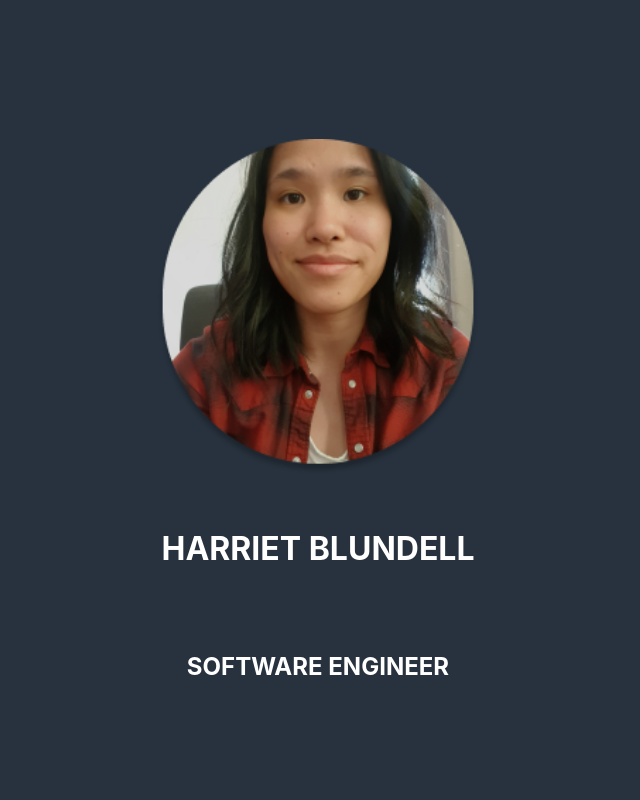
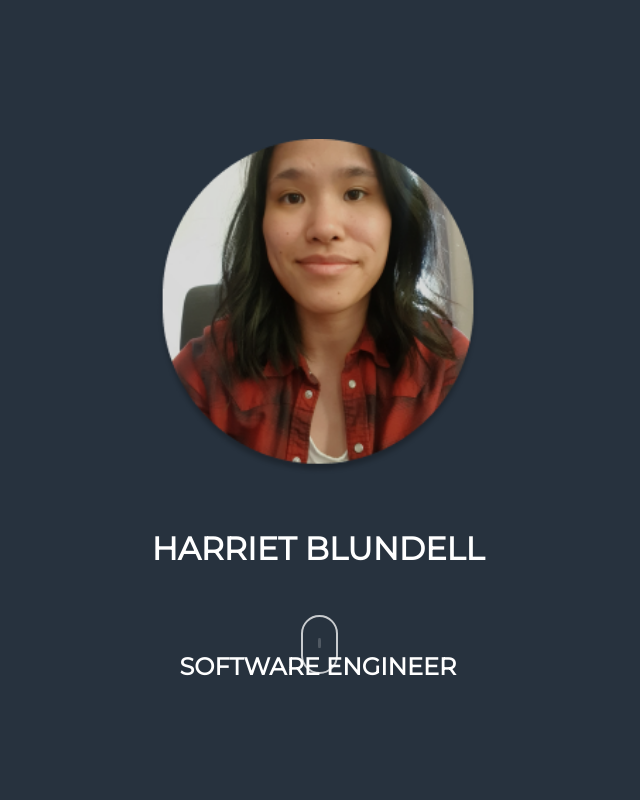
Before and after one commit to Harriet-Blundell/Portfolio, a React (Create React App) app: page / in a window 1280 px wide. Shown: the top 800 px of the page, without its empty margins (322-962 px from the left). Built offline with nearby package versions, Linux system fonts and the light colour scheme.

Commit message:
Add scroll animation

```diff
--- a/public/index.html
+++ b/public/index.html
@@ -1,14 +1,17 @@
 <!DOCTYPE html>
 <html lang="en">
+
 <head>
   <meta charset="utf-8" />
   <link rel="icon" href="%PUBLIC_URL%/favicon.ico" />
+  <link rel="preconnect" href="https://fonts.googleapis.com">
+  <link rel="preconnect" href="https://fonts.gstatic.com" crossorigin>
+  <link
+    href="https://fonts.googleapis.com/css2?family=Montserrat:wght@100;200;300;400&family=Rubik:wght@300;400;500;600;700;800&display=swap"
+    rel="stylesheet">
   <meta name="viewport" content="width=device-width, initial-scale=1" />
   <meta name="theme-color" content="#000000" />
-    <meta
-      name="description"
-      content="Web site created using create-react-app"
-    />
+  <meta name="description" content="Web site created using create-react-app" />
   <link rel="apple-touch-icon" href="%PUBLIC_URL%/logo192.png" />
   <!--
       manifest.json provides metadata used when your web app is installed on a
@@ -26,6 +29,7 @@
     -->
   <title>React App</title>
 </head>
+
 <body>
   <noscript>You need to enable JavaScript to run this app.</noscript>
   <div id="root"></div>
@@ -40,4 +44,5 @@
       To create a production bundle, use `npm run build` or `yarn build`.
     -->
 </body>
+
 </html>
--- a/src/components/FirstScreen.jsx
+++ b/src/components/FirstScreen.jsx
@@ -17,6 +17,7 @@ const Title = styled.h1`
   margin: 0px;
   text-align: center;
   padding-top: 54px;
+  font-family: 'Montserrat', sans-serif;
 `;
 
 const SubTitle = styled.h2`
@@ -24,12 +25,50 @@ const SubTitle = styled.h2`
   color: #FFFFFF;
   text-align: center;
   padding-top: 64px;
+  font-family: 'Montserrat', sans-serif;
 `;
 
 const DisplayPicture = styled.img`
   width: 100%;
   @media (min-width: 436px) {
     width: 322px;
+  }
+`;
+
+const ScrollDowns = styled.div`
+  position: absolute;
+  right: 0;
+  bottom: 130px;
+  left: 0;
+  margin: auto;
+  width:34px;
+  height: 55px;
+`;
+
+const Mousey = styled.div`
+  width: 3px;
+  padding: 10px 15px;
+  height: 35px;
+  border: 2px solid #fff;
+  border-radius: 25px;
+  opacity: 0.75;
+  box-sizing: content-box;
+`;
+
+const Scroller = styled.div`
+  width: 3px;
+  height: 10px;
+  border-radius: 25%;
+  background-color: #fff;
+  animation-name: scroll;
+  animation-duration: 2.2s;
+  animation-timing-function: cubic-bezier(.15,.41,.69,.94);
+  animation-iteration-count: infinite;
+
+  @keyframes scroll {
+    0% { opacity: 0; }
+    10% { transform: translateY(0); opacity: 1; }
+    100% { transform: translateY(15px); opacity: 0;}
   }
 `;
 
@@ -43,6 +82,13 @@ export default function firstScreen() {
       <SubTitle>
         SOFTWARE ENGINEER
       </SubTitle>
+
+      <ScrollDowns>
+        <Mousey>
+          <Scroller></Scroller>
+        </Mousey>
+      </ScrollDowns>
+
     </Wrapper>
   )
 }
--- a/src/components/SecondScreen.jsx
+++ b/src/components/SecondScreen.jsx
@@ -14,12 +14,14 @@ const Wrapper = styled.div`
 const ContentTitle = styled.h1`
   font-size: 4rem;
   color: #FFFFFF;
+  font-family: 'Montserrat', sans-serif;
 `;
 
 const Content = styled.p`
-  font-size: 2.5rem;
+  font-size: 1.5rem;
   color: #FFFFFF;
   text-align: center;
+  font-family: 'Montserrat', sans-serif;
 `;
 
 export default function SecondScreen() {
```
Lines whose indentation alone changed are shown as unchanged.
